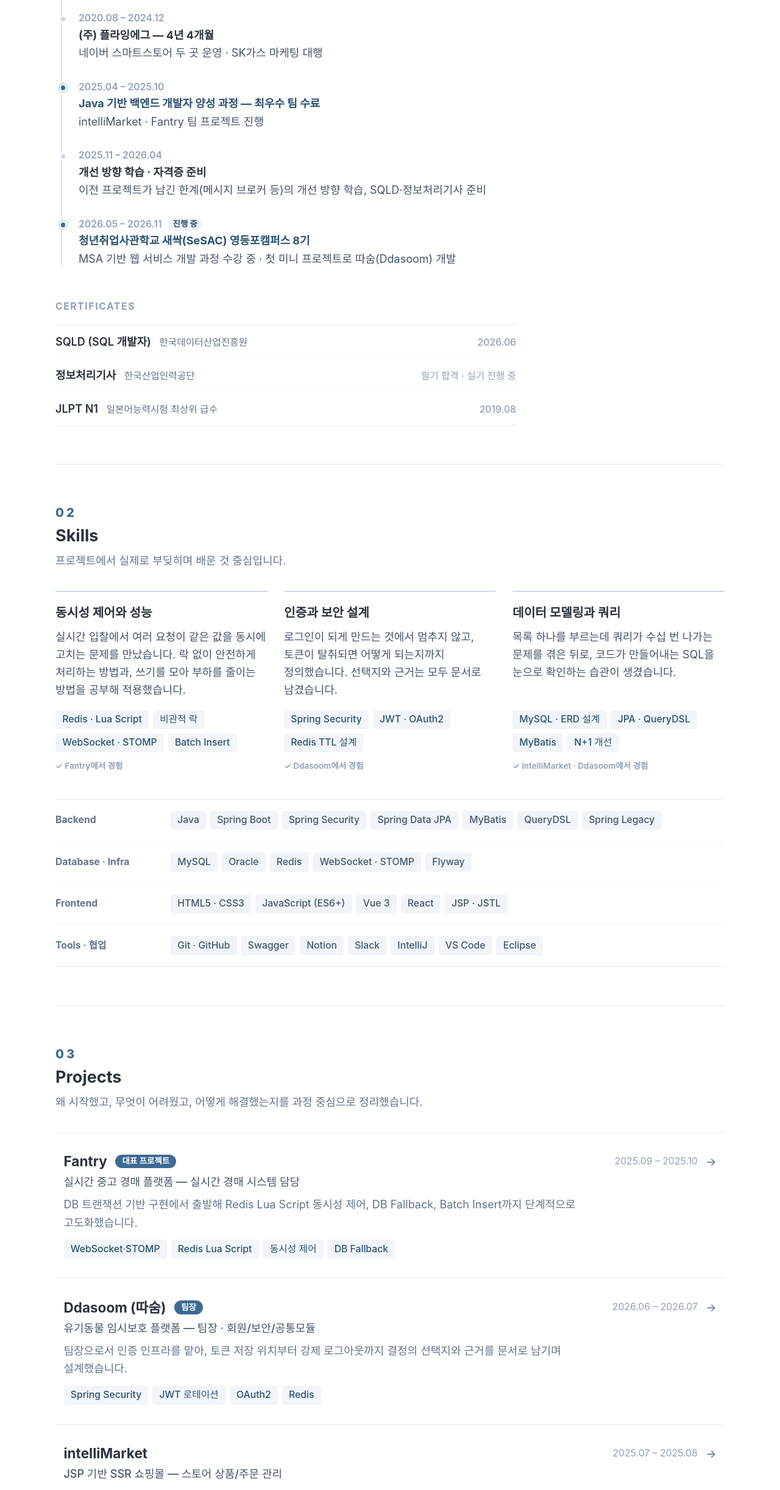
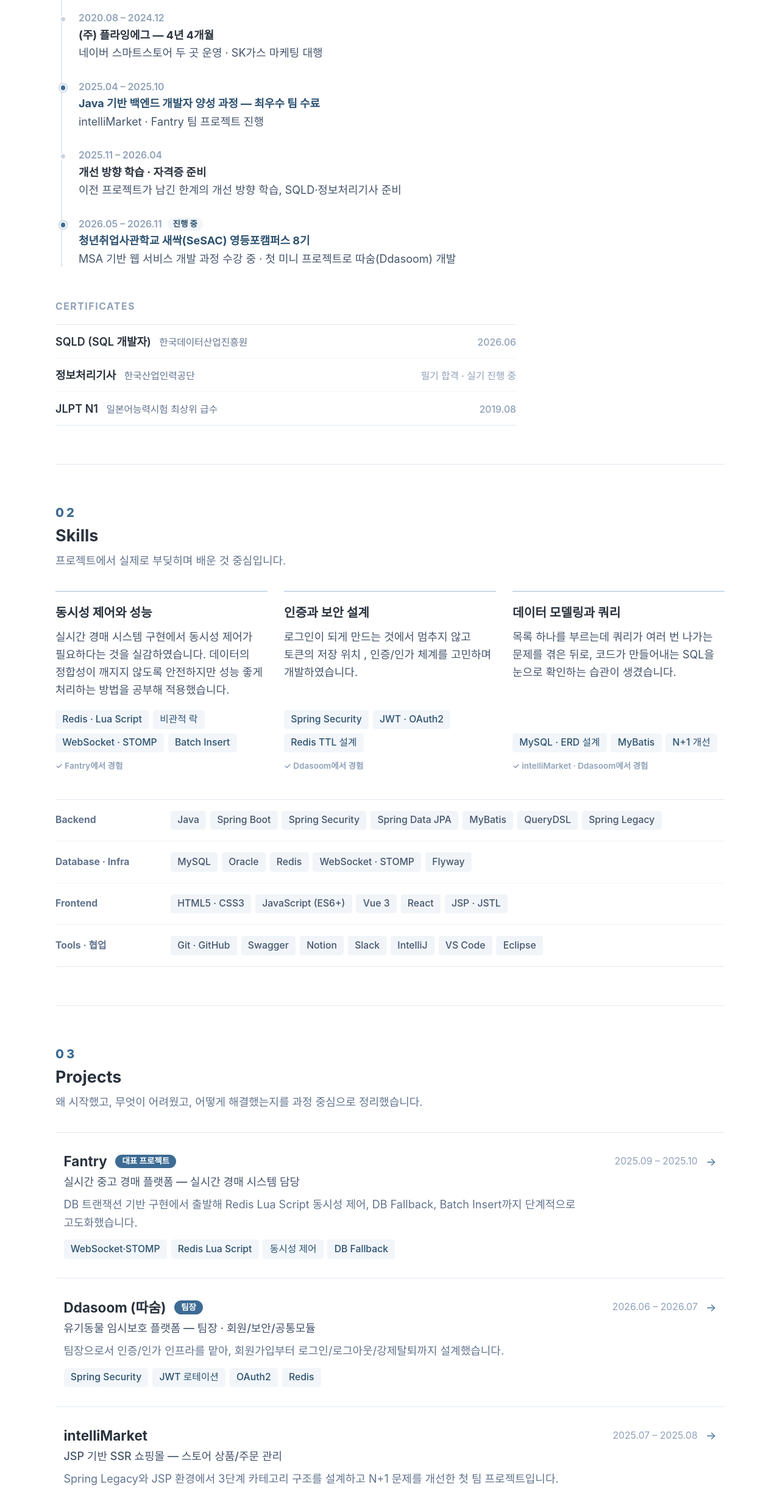
Before and after one commit to jihoon-devstu/Portfolio, a React (Vite) app: page / in a window 1280 px wide. Shown: the part 1202-3646 px from the top of the page at 61% size. Built offline with nearby package versions, Linux system fonts and the light colour scheme; a web font is replaced by a local one.

Commit message:
refactor

```diff
--- a/src/pages/Home.tsx
+++ b/src/pages/Home.tsx
@@ -50,7 +50,7 @@ const TIMELINE: {
   {
     period: '2025.11 – 2026.04',
     title: '개선 방향 학습 · 자격증 준비',
-    desc: '이전 프로젝트가 남긴 한계(메시지 브로커 등)의 개선 방향 학습, SQLD·정보처리기사 준비',
+    desc: '이전 프로젝트가 남긴 한계의 개선 방향 학습, SQLD·정보처리기사 준비',
     highlight: false,
   },
   {
@@ -73,20 +73,20 @@ const CERTIFICATES = [
 const CORE_SKILLS = [
   {
     title: '동시성 제어와 성능',
-    desc: '실시간 입찰에서 여러 요청이 같은 값을 동시에 고치는 문제를 만났습니다. 락 없이 안전하게 처리하는 방법과, 쓰기를 모아 부하를 줄이는 방법을 공부해 적용했습니다.',
+    desc: '실시간 경매 시스템 구현에서 동시성 제어가 필요하다는 것을 실감하였습니다. 데이터의 정합성이 깨지지 않도록 안전하지만 성능 좋게 처리하는 방법을 공부해 적용했습니다.',
     tags: ['Redis · Lua Script', '비관적 락', 'WebSocket · STOMP', 'Batch Insert'],
     from: 'Fantry에서 경험',
   },
   {
     title: '인증과 보안 설계',
-    desc: '로그인이 되게 만드는 것에서 멈추지 않고, 토큰이 탈취되면 어떻게 되는지까지 정의했습니다. 선택지와 근거는 모두 문서로 남겼습니다.',
+    desc: '로그인이 되게 만드는 것에서 멈추지 않고 토큰의 저장 위치 , 인증/인가 체계를 고민하며 개발하였습니다.',
     tags: ['Spring Security', 'JWT · OAuth2', 'Redis TTL 설계'],
     from: 'Ddasoom에서 경험',
   },
   {
     title: '데이터 모델링과 쿼리',
-    desc: '목록 하나를 부르는데 쿼리가 수십 번 나가는 문제를 겪은 뒤로, 코드가 만들어내는 SQL을 눈으로 확인하는 습관이 생겼습니다.',
-    tags: ['MySQL · ERD 설계', 'JPA · QueryDSL', 'MyBatis', 'N+1 개선'],
+    desc: '목록 하나를 부르는데 쿼리가 여러 번 나가는 문제를 겪은 뒤로, 코드가 만들어내는 SQL을 눈으로 확인하는 습관이 생겼습니다.',
+    tags: ['MySQL · ERD 설계', 'MyBatis', 'N+1 개선'],
     from: 'intelliMarket · Ddasoom에서 경험',
   },
 ]
@@ -128,7 +128,7 @@ const PROJECTS = [
     name: 'Ddasoom (따숨)',
     summary: '유기동물 임시보호 플랫폼 — 팀장 · 회원/보안/공통모듈',
     highlight:
-      '팀장으로서 인증 인프라를 맡아, 토큰 저장 위치부터 강제 로그아웃까지 결정의 선택지와 근거를 문서로 남기며 설계했습니다.',
+      '팀장으로서 인증/인가 인프라를 맡아, 회원가입부터 로그인/로그아웃/강제탈퇴까지 설계했습니다.',
     tags: ['Spring Security', 'JWT 로테이션', 'OAuth2', 'Redis'],
     badge: '팀장',
   },
```
